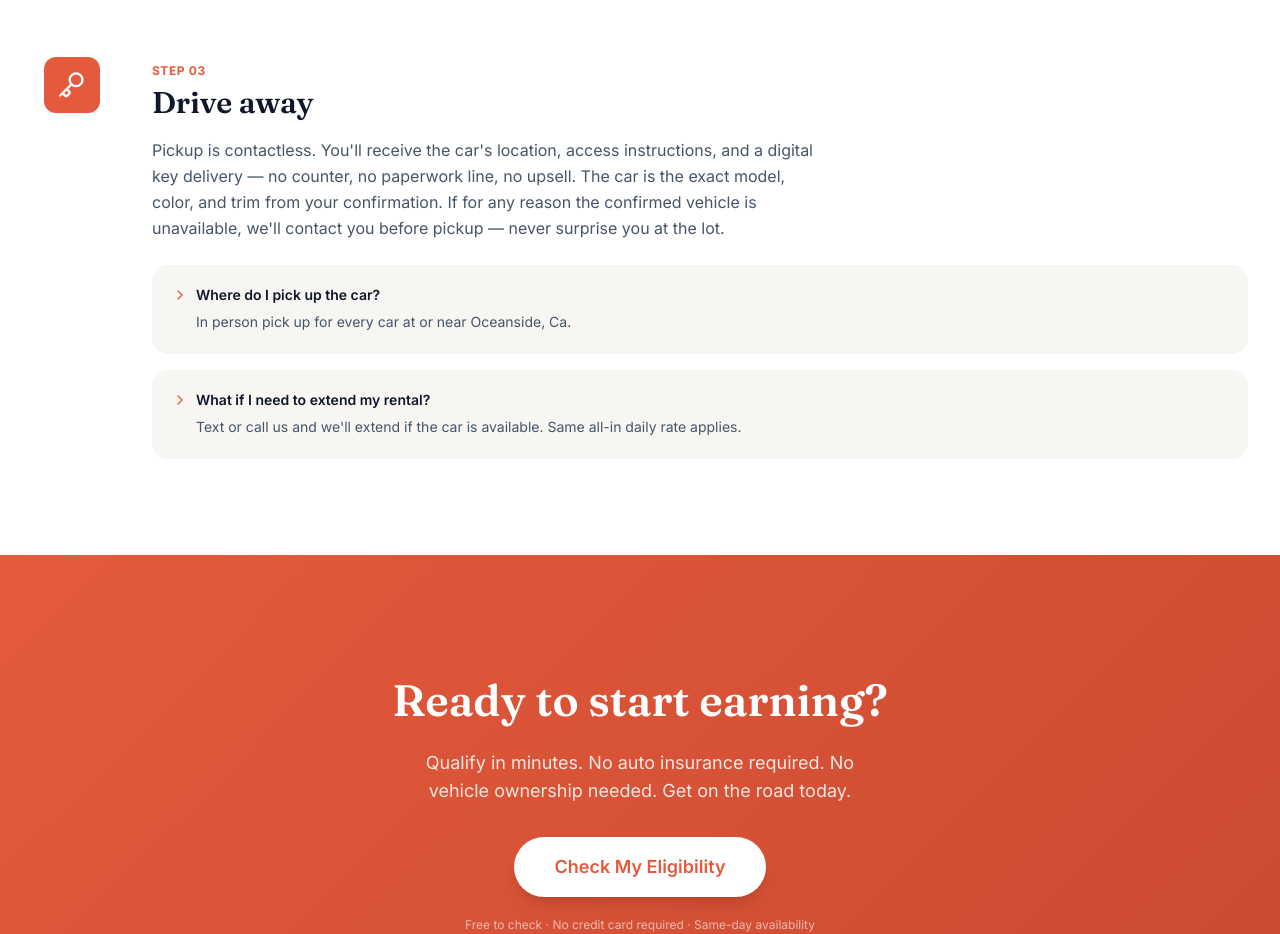
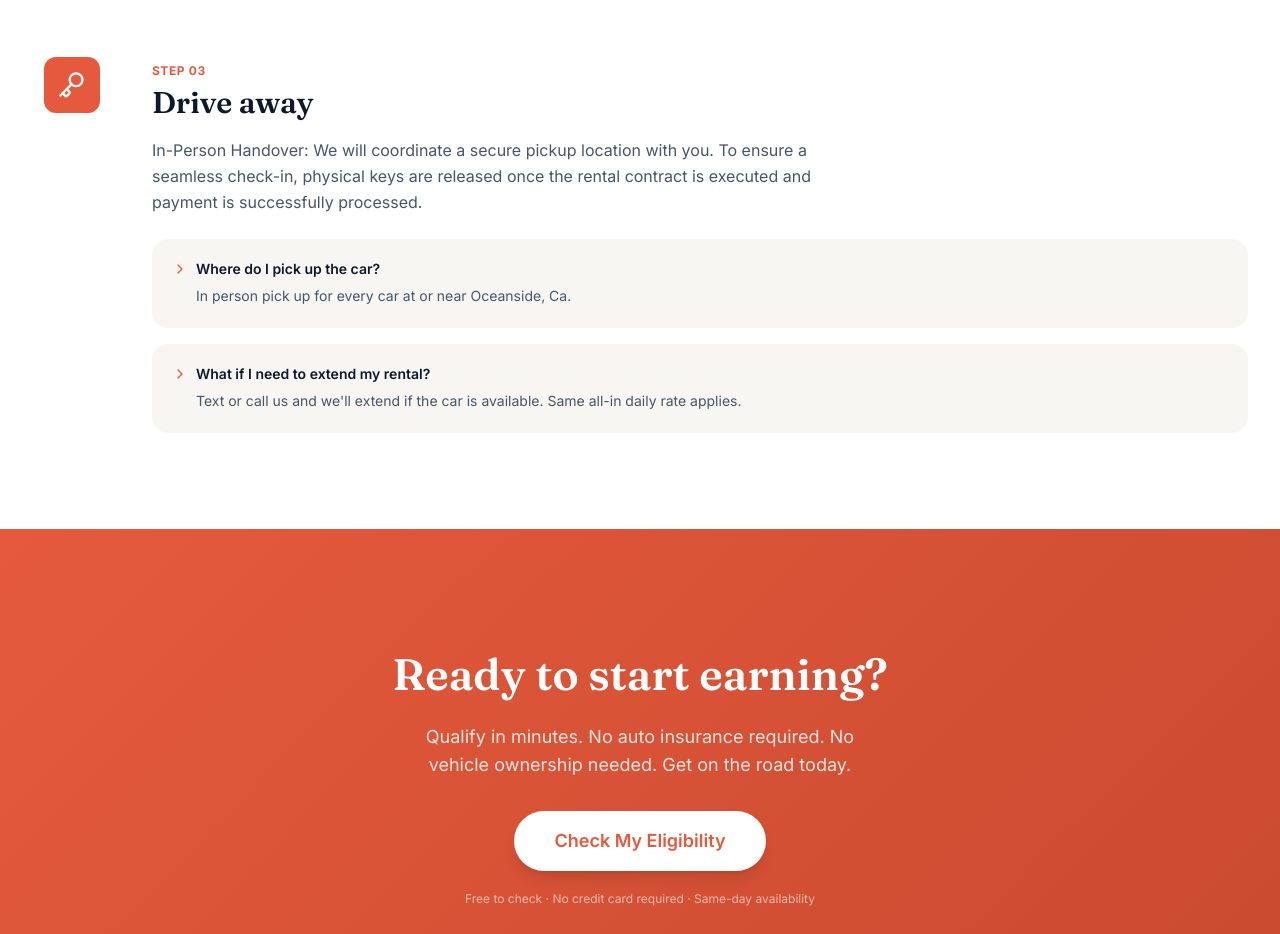
Before and after one commit to aigroupautomation-sketch/2026_5_25_danes_daily_drivers, a Next.js app: page /how-it-works in a window 1280 px wide. Shown: the part 1460-2394 px from the top of the page. Built offline with nearby package versions, Linux system fonts and the light colour scheme.

Commit message:
Update Step 3 description to In-Person Handover details

```diff
--- a/app/how-it-works/page.tsx
+++ b/app/how-it-works/page.tsx
@@ -49,7 +49,7 @@ const steps = [
     number: '03',
     title: 'Drive away',
     description:
-      "Pickup is contactless. You'll receive the car's location, access instructions, and a digital key delivery — no counter, no paperwork line, no upsell. The car is the exact model, color, and trim from your confirmation. If for any reason the confirmed vehicle is unavailable, we'll contact you before pickup — never surprise you at the lot.",
+      "In-Person Handover: We will coordinate a secure pickup location with you. To ensure a seamless check-in, physical keys are released once the rental contract is executed and payment is successfully processed.",
     qa: [
       {
         q: 'Where do I pick up the car?',
```
Also changed, not shown: 1 other file (tests, documents, lock files or other folders).
